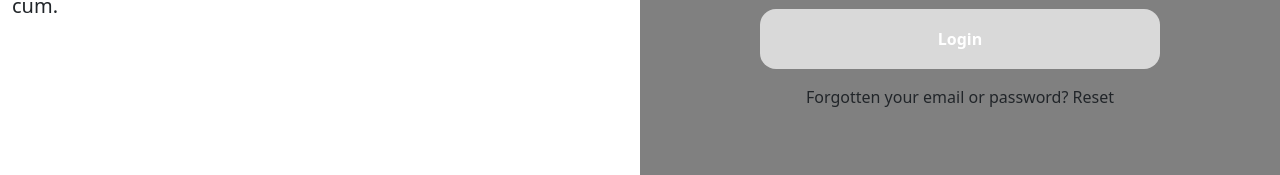
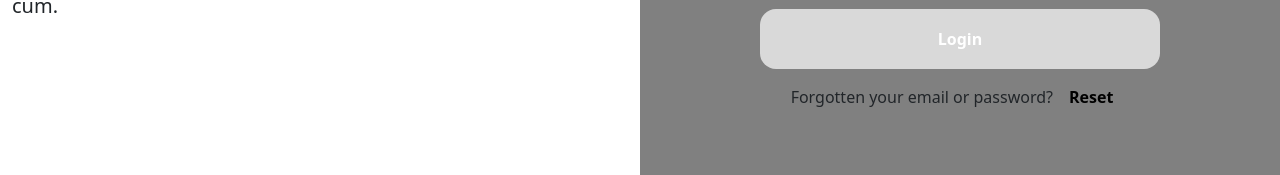
Before and after one commit to capstone-kelompok-4/FE-React, a React (Create React App) app: page /login in a window 1280 px wide. Shown: the part 570-745 px from the top of the page. Built offline with nearby package versions, Linux system fonts and the light colour scheme.

Commit message:
update slicing home and login

```diff
--- a/src/Components/Course/CourseCard.js
+++ b/src/Components/Course/CourseCard.js
@@ -7,7 +7,7 @@ function CourseCard({title, img, progress, description}) {
       <img src={img} className="card-img-top" alt="courseCardImg" width="250px" height="150px" style={{padding: "15px 15px 0 15px", borderRadius: "20px 20px 0 0"}}/>
       <div className="card-body text-start">
         <h5 className={classes.cardTitle}>{title}</h5>
-        <p className={classes.cardDescription}>{description}</p>
+        {/* <p className={classes.cardDescription}>{description}</p> */}
         <ProgressBar bgcolor="#0275d8" progress={progress}  height={15} />
         <p>Complete:  <span className='fw-bold'>{progress}%</span></p>
       </div>
--- a/src/Pages/Login/Login.js
+++ b/src/Pages/Login/Login.js
@@ -1,5 +1,6 @@
 import React, { useRef } from "react";
 import { useNavigate } from "react-router-dom";
+import classes from "./Login.module.css"
 
 function Login() {
   const refUsername = useRef();
@@ -98,8 +99,8 @@ function Login() {
                 Login
               </button>
             </div>
-            <div className="d-flex flex-column ">
-              <p>Forgotten your email or password? Reset</p>
+            <div className="d-flex">
+              <p>Forgotten your email or password?<span><a className={`nav-link ${classes.colorteks}`} href="/ForgotPassword">Reset</a></span> </p>
             </div>
           </div>
         </div>
--- /dev/null
+++ b/src/Pages/Login/Login.module.css
@@ -0,0 +1,7 @@
+.colorteks{
+    color: black !important;
+    font-weight: bold;
+    text-decoration: none !important;
+    display: inline !important;
+
+}
```
